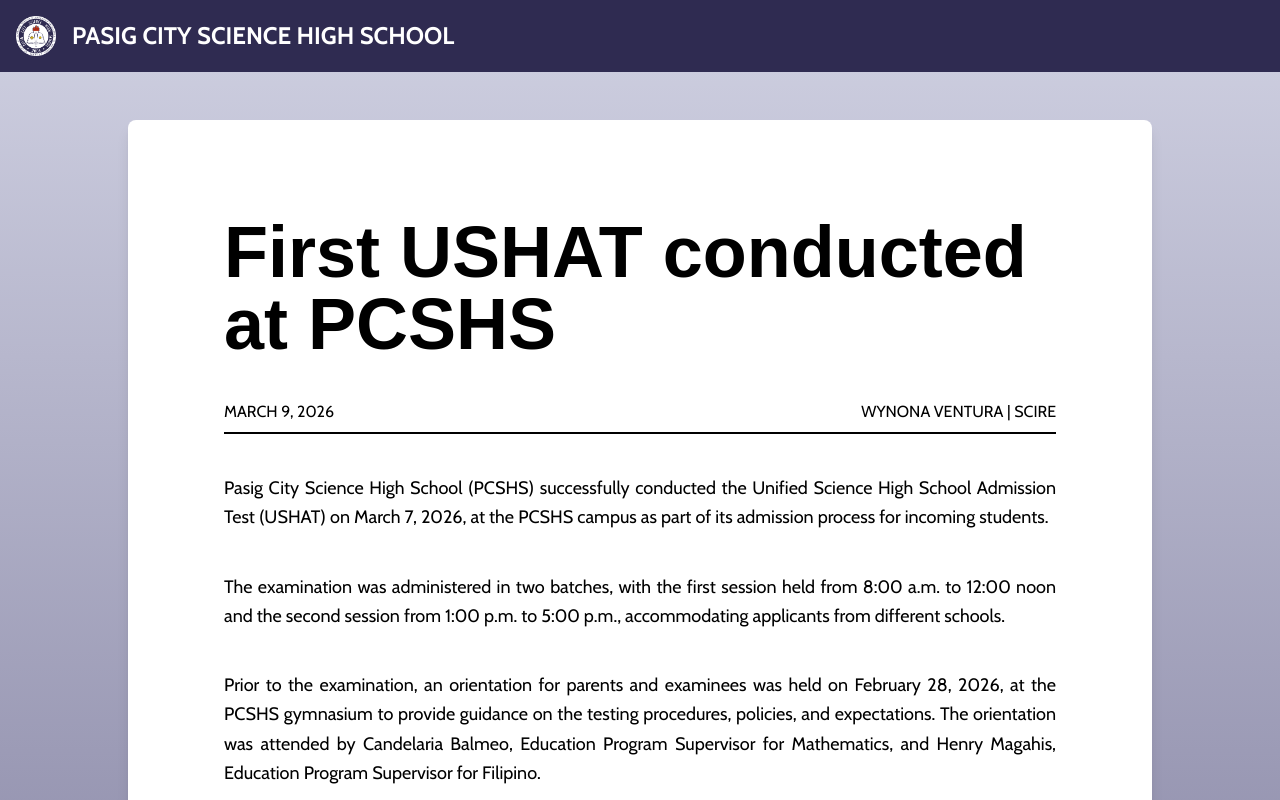
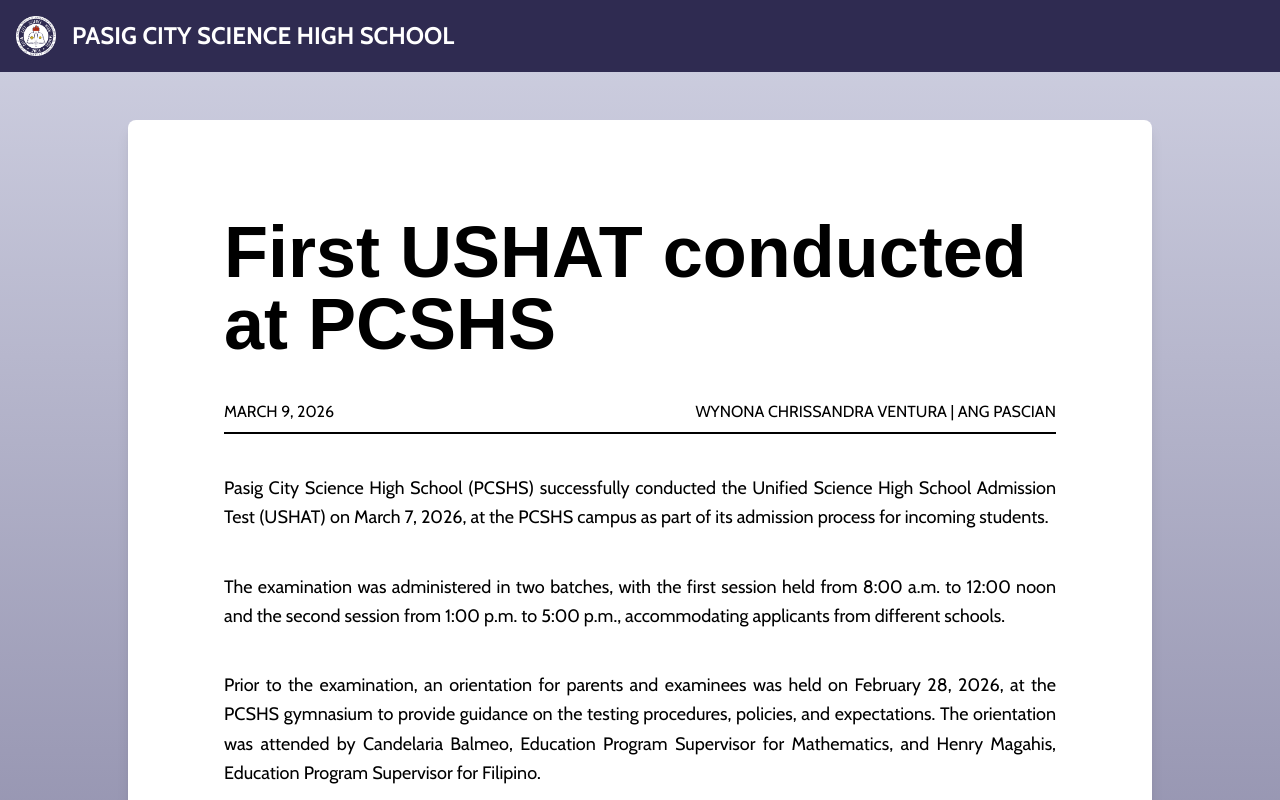
Before and after one commit to unovil/pcshs, a SvelteKit app: page /news/0 in a window 1280 px wide. Shown: the top 800 px of the page. Built offline with nearby package versions, Linux system fonts and the light colour scheme; a web font is replaced by a local one.

Commit message:
added author

```diff
--- a/src/routes/+page.svelte
+++ b/src/routes/+page.svelte
@@ -129,7 +129,7 @@
       <a href={resolve(`/news/${index}`)}>
         <div class="grid grid-cols-3 gap-5 items-center cursor-pointer">
           {#if article.image}
-          <img src={article.image} alt={article.title} class="w-full rounded-lg">
+          <img src={article.image} alt={article.title} class="w-full max-h-24 object-cover rounded-lg">
           {:else}
           <div></div>
           {/if}
--- a/src/routes/news/[slug]/+page.svelte
+++ b/src/routes/news/[slug]/+page.svelte
@@ -15,7 +15,7 @@
     <div>
       <div class="font-body grid grid-cols-2 place-content-between w-full">
         <span class="uppercase text-start">{article.date}</span>
-        <span class="uppercase text-end">WYNONA VENTURA | SCIRE</span>
+        <span class="uppercase text-end">{article.author}</span>
       </div>
       <hr class="mt-2 border">
     </div>
```
